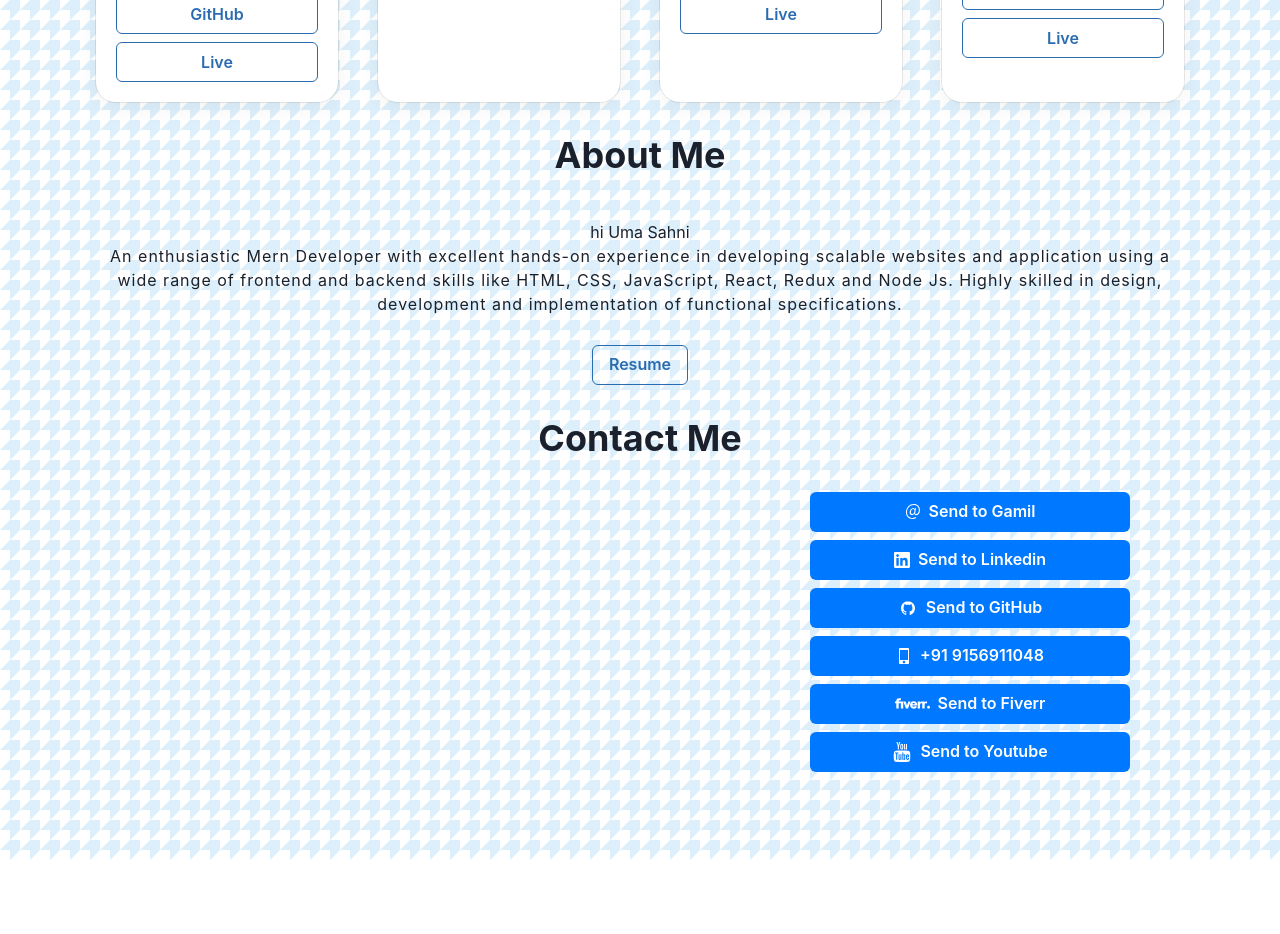
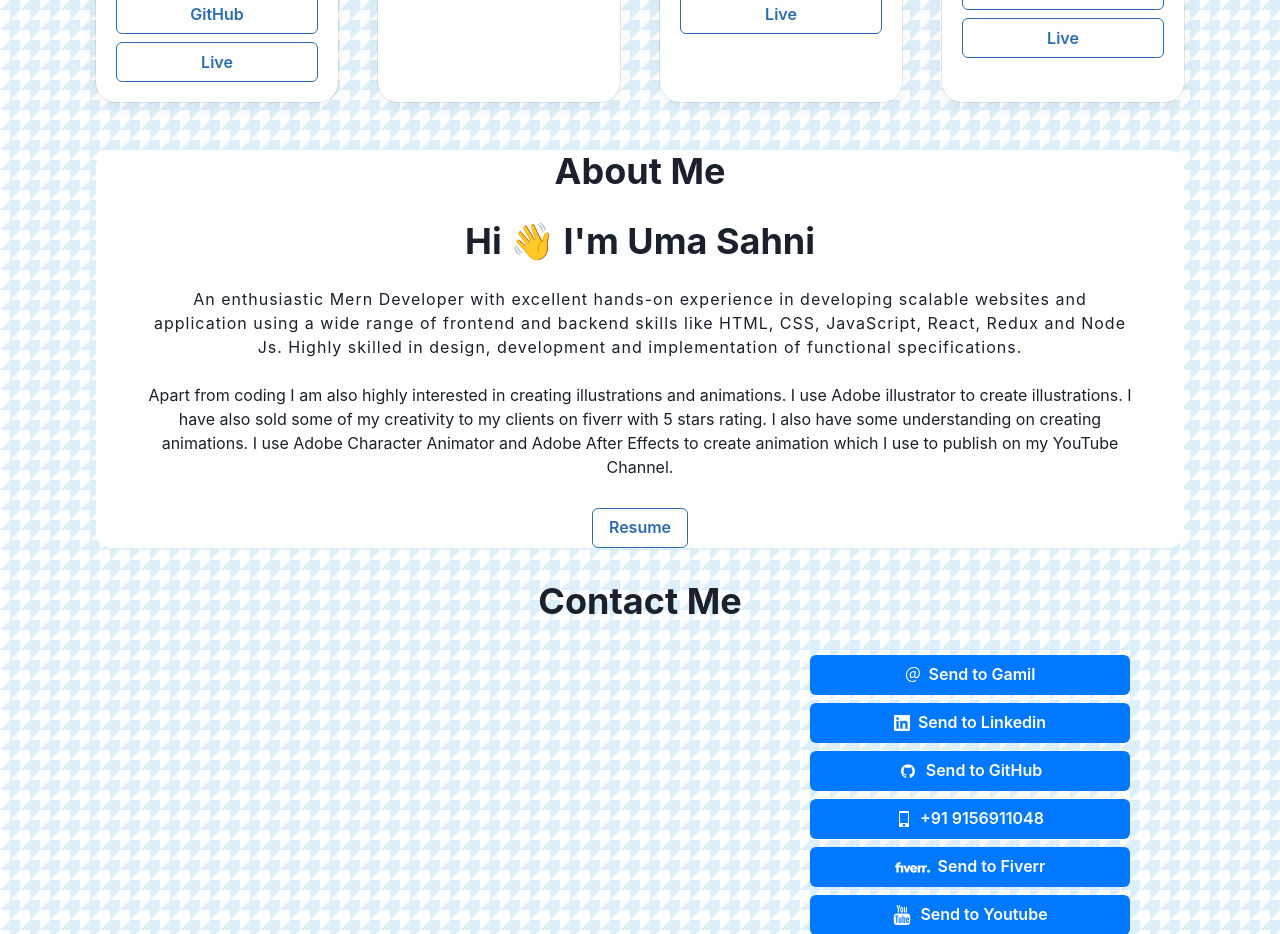
Before and after one commit to UmaSahni/UmaSahni.github.io, a React (Create React App) app: page / in a window 1280 px wide. Shown: the part 1920-2854 px from the top of the page. Before the commit the page ends 2780 px from the top, so only its background shows below. Built offline with nearby package versions, Linux system fonts and the light colour scheme; the HTML template or start-up script is replaced by a standard one.

Commit message:
Intro Added

```diff
--- a/src/Pages/About/Intro.jsx
+++ b/src/Pages/About/Intro.jsx
@@ -5,7 +5,7 @@ const Intro = () => {
   return (
     <div id="about" className="about section" >
 
-           <Heading  fontFamily={"Inter"} mt={"8"} mb={"8"} >About Me</Heading>
+           <Heading  fontFamily={"Inter"} mt={"4"} mb={"4"} >About Me</Heading>
 
       <div className="nav-link about">
           <h1
@@ -15,17 +15,22 @@ const Intro = () => {
           >
 
           </h1>
-          <h3 id="user-detail-name"  > hi   Uma Sahni </h3>
-
+          <Heading id="user-detail-name"  > Hi &#x1F44B; I'm  Uma Sahni </Heading>
+         <br/>
+          <Container maxW='container.lg' >
           <Text id="user-detail-intro"   size={"2"}  style={{ letterSpacing: "1px", }}>
             An enthusiastic Mern Developer with excellent hands-on experience in
             developing scalable websites and application using a wide range of
-            frontend and backend skills like HTML, CSS, JavaScript, React,
-            Redux and Node Js. Highly skilled in design, development and
+            frontend and backend skills like <span fontWeight={"bold"} > HTML, CSS, JavaScript, React,
+            Redux and Node Js. </span> Highly skilled in design, development and
             implementation of functional specifications.
+          </Text>
+          <br/>
+<Text>
+ Apart from coding I am also highly interested in creating illustrations and animations. I use Adobe illustrator to create illustrations. I have also sold some of my creativity to my clients on fiverr with 5 stars rating. I also have some understanding on creating animations. I use Adobe Character Animator and Adobe After Effects  to create animation which I use to publish on my YouTube Channel.
+</Text>
 
-          </Text>
-
+          </Container>
           <br/>
           <button  id="resume-button-2" style={{ marginTop: "5px" }}>
             <a
--- a/src/Pages/UmaAbout.jsx
+++ b/src/Pages/UmaAbout.jsx
@@ -11,7 +11,7 @@ import Intro from "./About/Intro";
 
 const UmaAbout = () => {
   return (
-    <div  style={{ width: "85%", margin: "auto" }}>
+    <div    style={{ width: "85%", margin: "auto",backgroundColor:"white", borderRadius:"1rem", padding:"2rem, 0", marginTop:"3rem" }}>
       <Intro/>
     </div>
   );
```
